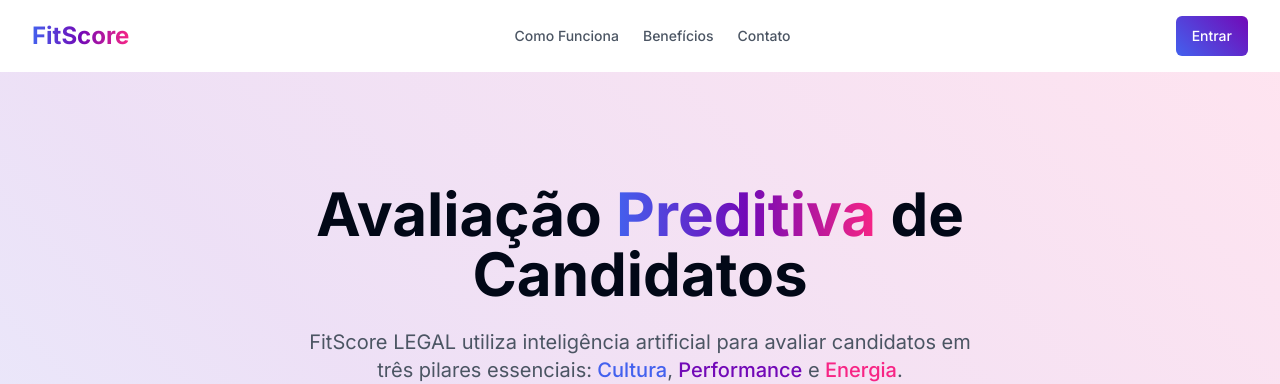
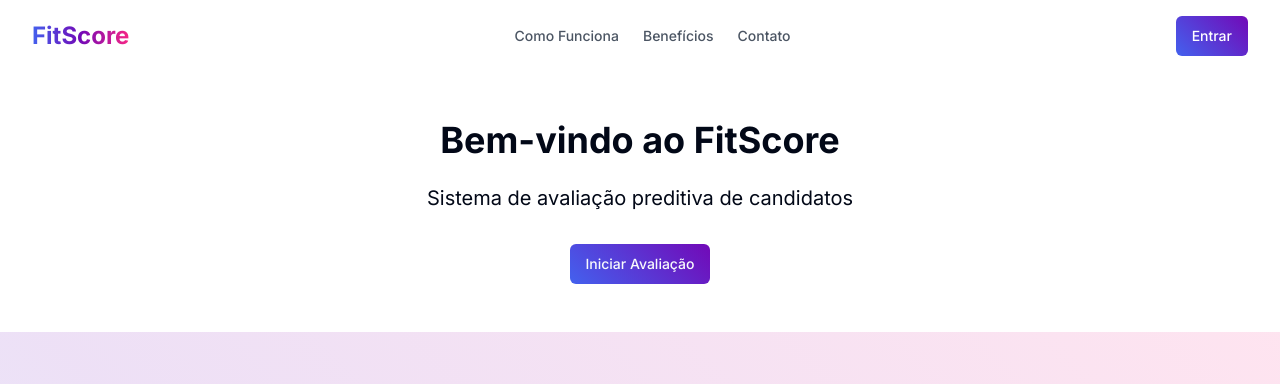
Before and after one commit to GibsonCS/fitscore, a React (Vite) app: page / in a window 1280 px wide. Shown: the top 384 px of the page. Built offline with nearby package versions, Linux system fonts and the light colour scheme; no server answers.

Commit message:
Start the application.

```diff
--- a/src/pages/Index.tsx
+++ b/src/pages/Index.tsx
@@ -1,5 +1,7 @@
 
 import React from 'react';
+import { useNavigate } from 'react-router-dom';
+import { Button } from "@/components/ui/button";
 import Navbar from '../components/Navbar';
 import Hero from '../components/Hero';
 import Benefits from '../components/Benefits';
@@ -8,10 +10,22 @@ import CTA from '../components/CTA';
 import Footer from '../components/Footer';
 
 const Index = () => {
+  const navigate = useNavigate();
+
   return (
     <div className="min-h-screen flex flex-col w-full">
       <Navbar />
       <main>
+        <div className="container mx-auto px-4 py-12 text-center">
+          <h1 className="text-4xl font-bold mb-6">Bem-vindo ao FitScore</h1>
+          <p className="text-xl mb-8">Sistema de avaliação preditiva de candidatos</p>
+          <Button
+            className="cta-button"
+            onClick={() => navigate('/login')}
+          >
+            Iniciar Avaliação
+          </Button>
+        </div>
         <Hero />
         <Benefits />
         <HowItWorks />
```
